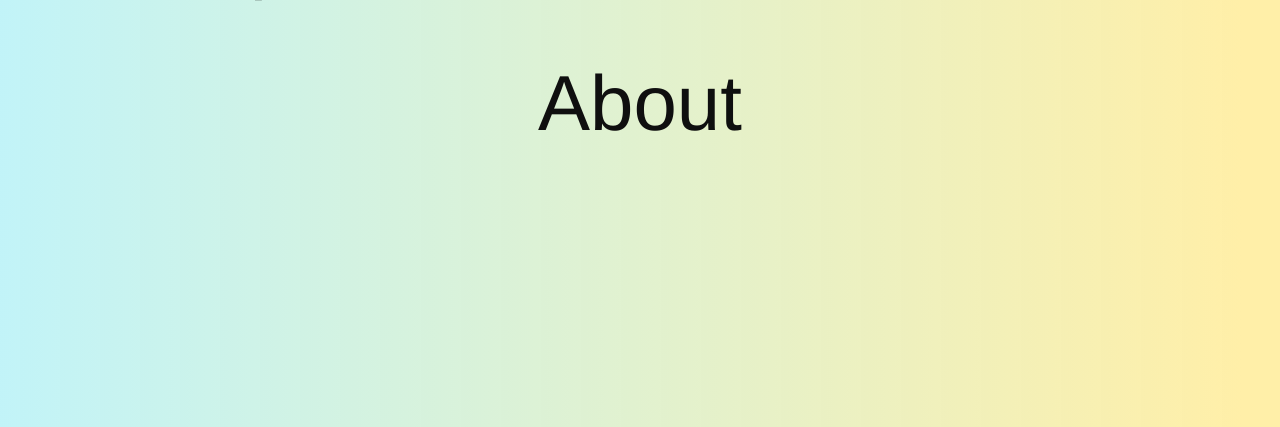
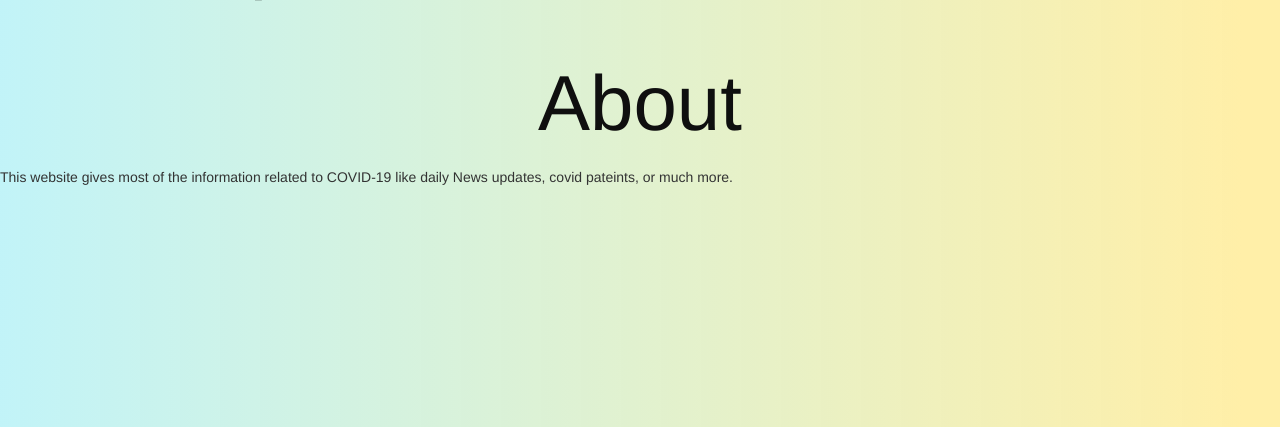
Before and after one commit to Tusharsaxena3112/Covid-19, a Flask app: page /news in a window 1280 px wide. Shown: the part 225-652 px from the top of the page. Run offline with Flask 2, Linux system fonts and the light colour scheme; some libraries are stand-ins or nearby versions.

Commit message:
add about us section

```diff
--- a/templates/News.html
+++ b/templates/News.html
@@ -39,6 +39,9 @@
         <section class="sec-1">
             <section class="about">
                 <h1>About</h1>
+                <p>
+                    This website gives most of the information related to COVID-19 like daily News updates, covid pateints, or much more.
+                </p>
             </section>
         </section>
     </div>
```
